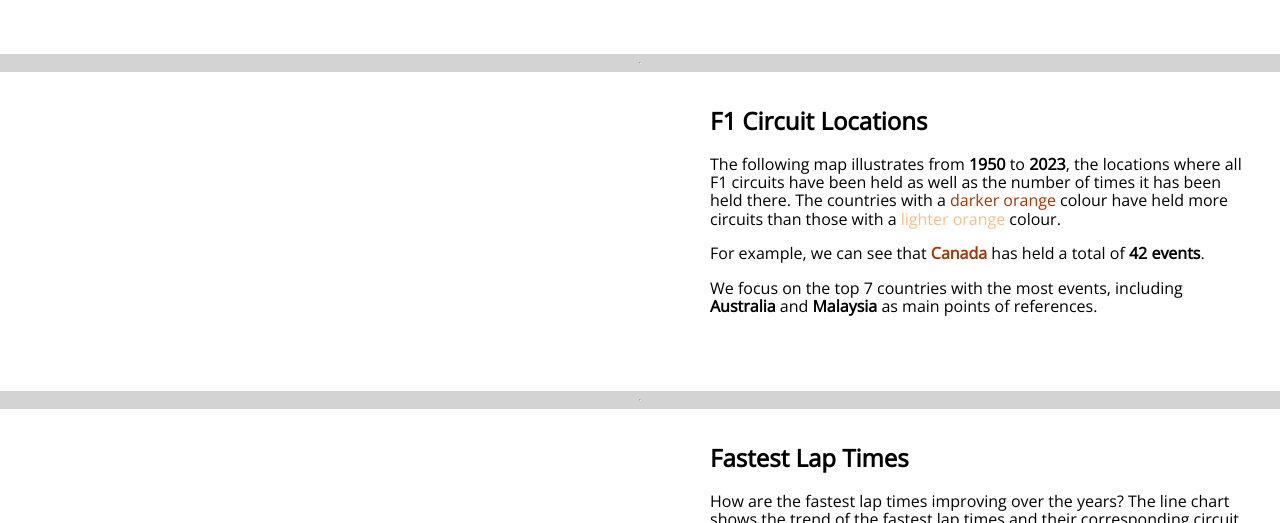
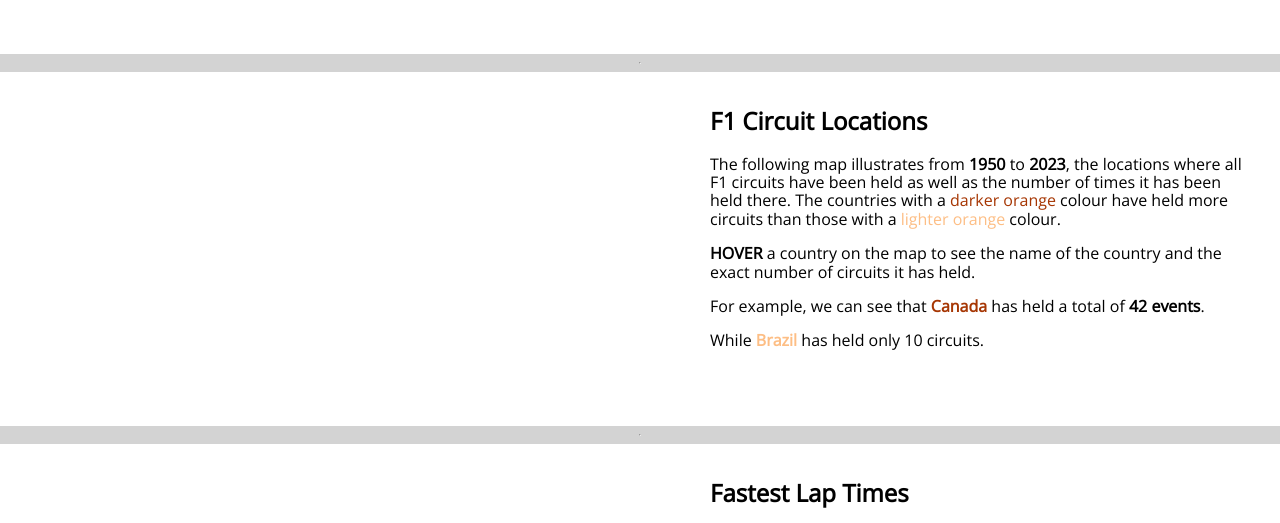
Before and after one commit to swly777/FIT3179, a plain HTML site: page index.html in a window 1280 px wide. Shown: the part 207-730 px from the top of the page. Drawn offline with nearby package versions, Linux system fonts and the light colour scheme; a script that the page names is missing.

Commit message:
Update index.html

```diff
--- a/index.html
+++ b/index.html
@@ -62,9 +62,13 @@
             <h2> F1 Circuit Locations </h2>
             <p> The following map illustrates from <b>1950</b> to <b>2023</b>, the locations where all F1 circuits have been held as well as the number of times it has been held there.
                 The countries with a <font color ="#a63603">darker orange</font> colour have held more circuits than those with a <font color="#fdbe85">lighter orange </font>colour. </p>
+
+            <p> <b>HOVER</b> a country on the map to see the name of the country and the exact number of circuits it has held. </p>
+
             <p> For example, we can see that <b><font color ="#a63603">Canada</font></b> has held a total of <b>42 events</b>. </p>
 
-            <p> We focus on the top 7 countries with the most events, including <b>Australia</b> and <b>Malaysia</b> as main points of references. </p>
+            <p> While <b><font color="#fdbe85">Brazil</font></b> has held only 10 circuits.
+
             </div>
         </div>
 
```
